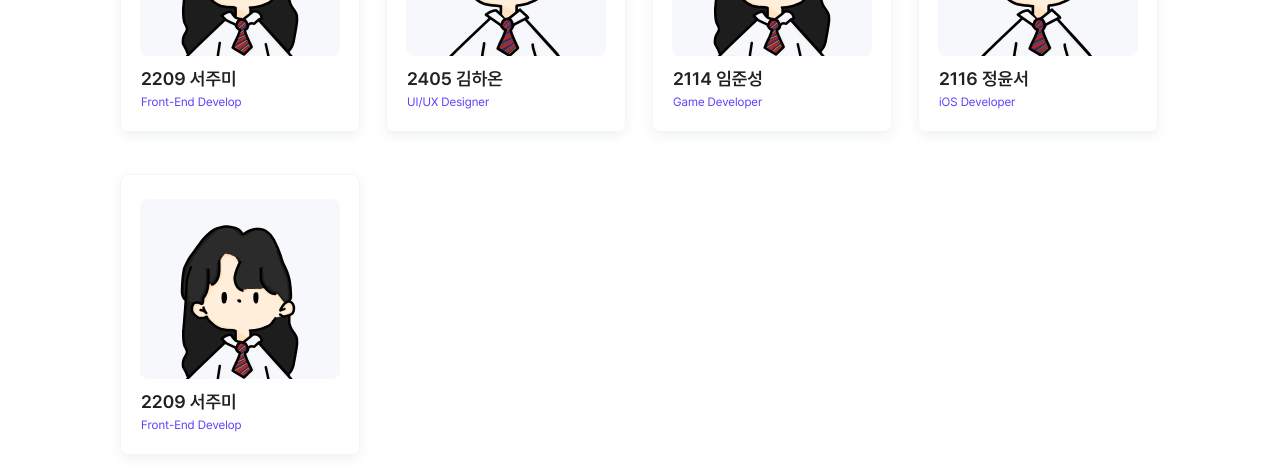
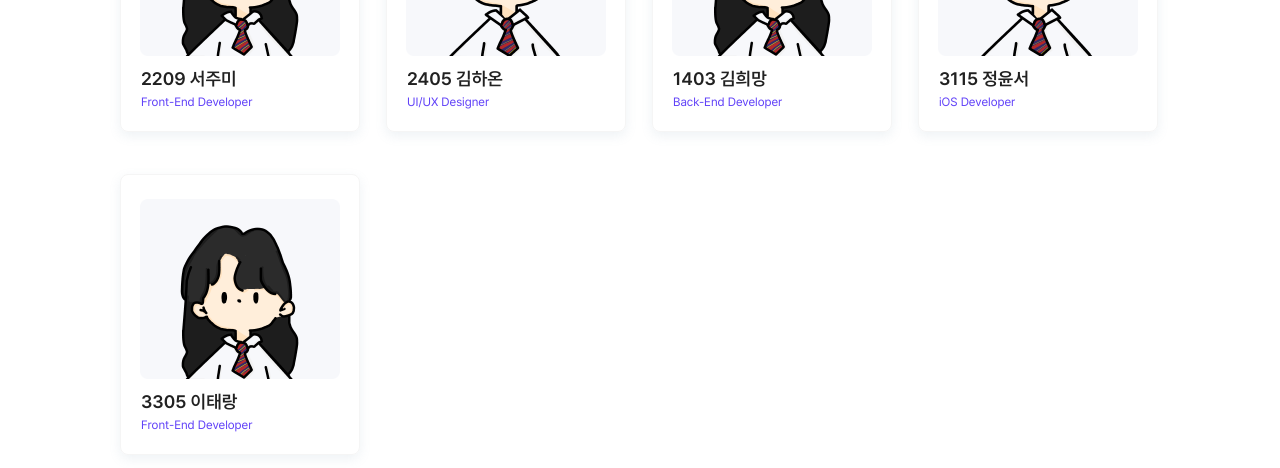
Before and after one commit to GSM-Not-Easy/Sundo-Frontend, a React (Create React App) app: page /stuinfo in a window 1280 px wide. Shown: the part 335-803 px from the top of the page. Built offline with nearby package versions, Linux system fonts and the light colour scheme.

Commit message:
Add student list filter

```diff
--- a/src/pageContainer/StuInfoPage/index.jsx
+++ b/src/pageContainer/StuInfoPage/index.jsx
@@ -8,13 +8,63 @@ import { useState, useRef, useEffect } from 'react';
 import { useForm } from 'react-hook-form';
 
 const StuInfoPage = () => {
+  const students = [
+    {
+      grade: '2',
+      classNum: '2',
+      number: '9',
+      name: '서주미',
+      major: 'Front-End Developer',
+    },
+    {
+      grade: '2',
+      classNum: '4',
+      number: '5',
+      name: '김하온',
+      major: 'UI/UX Designer',
+    },
+    {
+      grade: '1',
+      classNum: '4',
+      number: '3',
+      name: '김희망',
+      major: 'Back-End Developer',
+    },
+    {
+      grade: '3',
+      classNum: '1',
+      number: '15',
+      name: '정윤서',
+      major: 'iOS Developer',
+    },
+    {
+      grade: '3',
+      classNum: '3',
+      number: '5',
+      name: '이태랑',
+      major: 'Front-End Developer',
+    },
+  ];
+
   const modalRef = useRef(null);
   const navigate = useNavigate();
   const [isFilter, setIsFilter] = useState(false);
   const [selectedGrade, setSelectedGrade] = useState(null);
   const [selectedClass, setSelectedClass] = useState(null);
+  const { register, handleSubmit, reset } = useForm();
+  const [searchName, setSearchName] = useState('');
 
-  const { register, handleSubmit, reset } = useForm();
+  const filteredStudents = students.filter((student) => {
+    const isGradeMatch =
+      selectedGrade === null || student.grade === selectedGrade.toString();
+    const isClassMatch =
+      selectedClass === null || student.classNum === selectedClass.toString();
+    const isNameMatch =
+      searchName === '' ||
+      student.name.toLowerCase().includes(searchName.toLowerCase());
+
+    return isGradeMatch && isClassMatch && isNameMatch;
+  });
 
   const onSubmit = (data) => {
     let stuInfo = {
@@ -24,6 +74,10 @@ const StuInfoPage = () => {
     };
 
     console.log(stuInfo);
+  };
+
+  const handleNameChange = (e) => {
+    setSearchName(e.target.value);
   };
 
   const handleGradeClick = (grade) => {
@@ -37,7 +91,8 @@ const StuInfoPage = () => {
   const handleReset = () => {
     setSelectedClass(null);
     setSelectedGrade(null);
-    reset();
+    reset({ name: '' });
+    setSearchName('');
   };
 
   useEffect(() => {
@@ -63,33 +118,9 @@ const StuInfoPage = () => {
     };
   }, [isFilter]);
 
-  const students = [
-    {
-      classNum: '2209',
-      name: '서주미',
-      major: 'Front-End Develop',
-    },
-    {
-      classNum: '2405',
-      name: '김하온',
-      major: 'UI/UX Designer',
-    },
-    {
-      classNum: '2114',
-      name: '임준성',
-      major: 'Game Developer',
-    },
-    {
-      classNum: '2116',
-      name: '정윤서',
-      major: 'iOS Developer',
-    },
-    {
-      classNum: '2209',
-      name: '서주미',
-      major: 'Front-End Develop',
-    },
-  ];
+  const formatStudentNumber = (number) => {
+    return number < 10 ? `0${number}` : `${number}`;
+  };
 
   return (
     <S.StuInfo>
@@ -122,6 +153,8 @@ const StuInfoPage = () => {
                   <input
                     placeholder='이름을 입력해 주세요.'
                     {...register('name')}
+                    autoComplete='off'
+                    onChange={handleNameChange}
                   />
                   <A.SearchIcon />
                 </S.InputWrapper>
@@ -162,7 +195,7 @@ const StuInfoPage = () => {
           )}
         </S.TitleContainer>
         <S.StuList>
-          {students.map((student, idx) =>
+          {filteredStudents.map((student, idx) =>
             idx % 2 === 0 ? (
               <S.StuItem key={idx}>
                 <S.StuInfoSelect onClick={() => navigate(`/${student.name}`)}>
@@ -170,7 +203,11 @@ const StuInfoPage = () => {
                 </S.StuInfoSelect>
                 <img src={Girl} alt='여학생' />
                 <S.StuInfoContent>
-                  <S.Name>{`${student.classNum} ${student.name}`}</S.Name>
+                  <S.Name>{`${student.grade}${
+                    student.classNum
+                  }${formatStudentNumber(Number(student.number))} ${
+                    student.name
+                  }`}</S.Name>
                   <S.Major>{`${student.major}`}</S.Major>
                 </S.StuInfoContent>
               </S.StuItem>
@@ -181,7 +218,11 @@ const StuInfoPage = () => {
                 </S.StuInfoSelect>
                 <img src={Boy} alt='남학생' />
                 <S.StuInfoContent>
-                  <S.Name>{`${student.classNum} ${student.name}`}</S.Name>
+                  <S.Name>{`${student.grade}${
+                    student.classNum
+                  }${formatStudentNumber(Number(student.number))} ${
+                    student.name
+                  }`}</S.Name>
                   <S.Major>{`${student.major}`}</S.Major>
                 </S.StuInfoContent>
               </S.StuItem>
```
